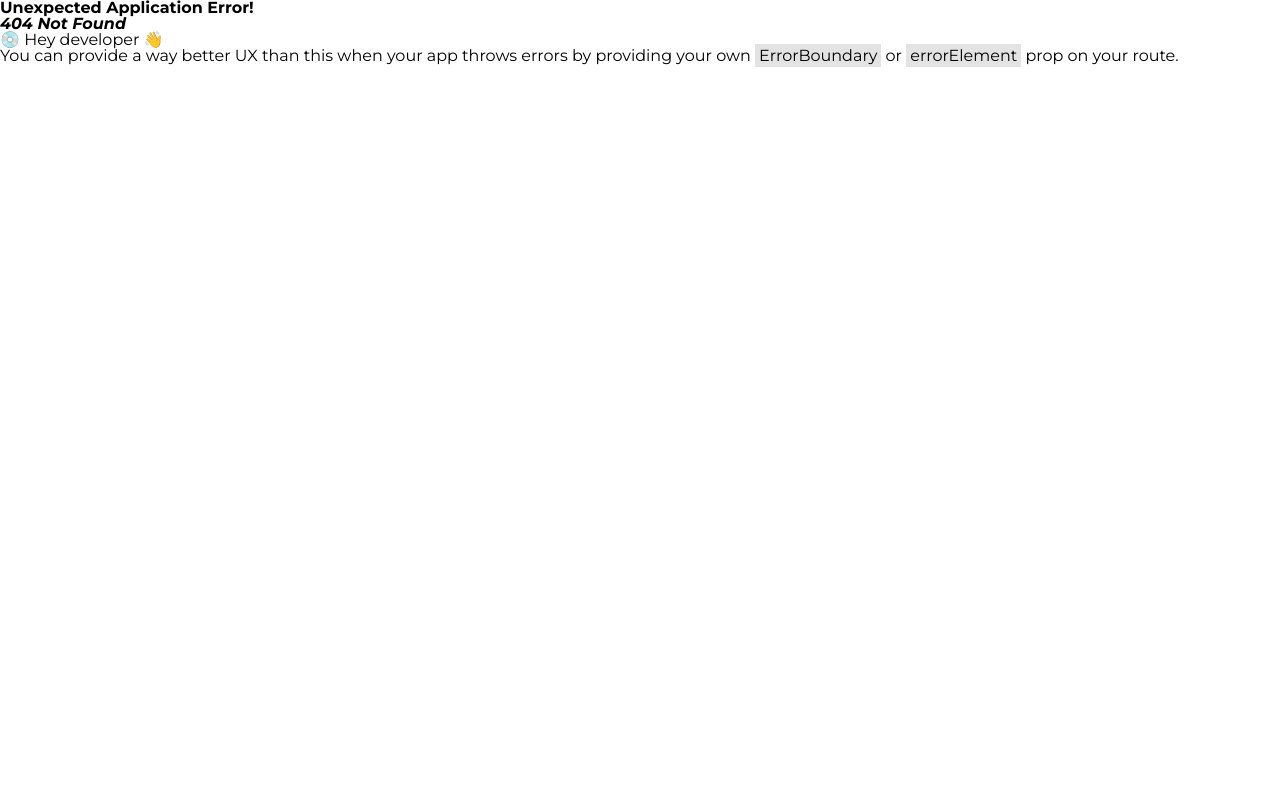
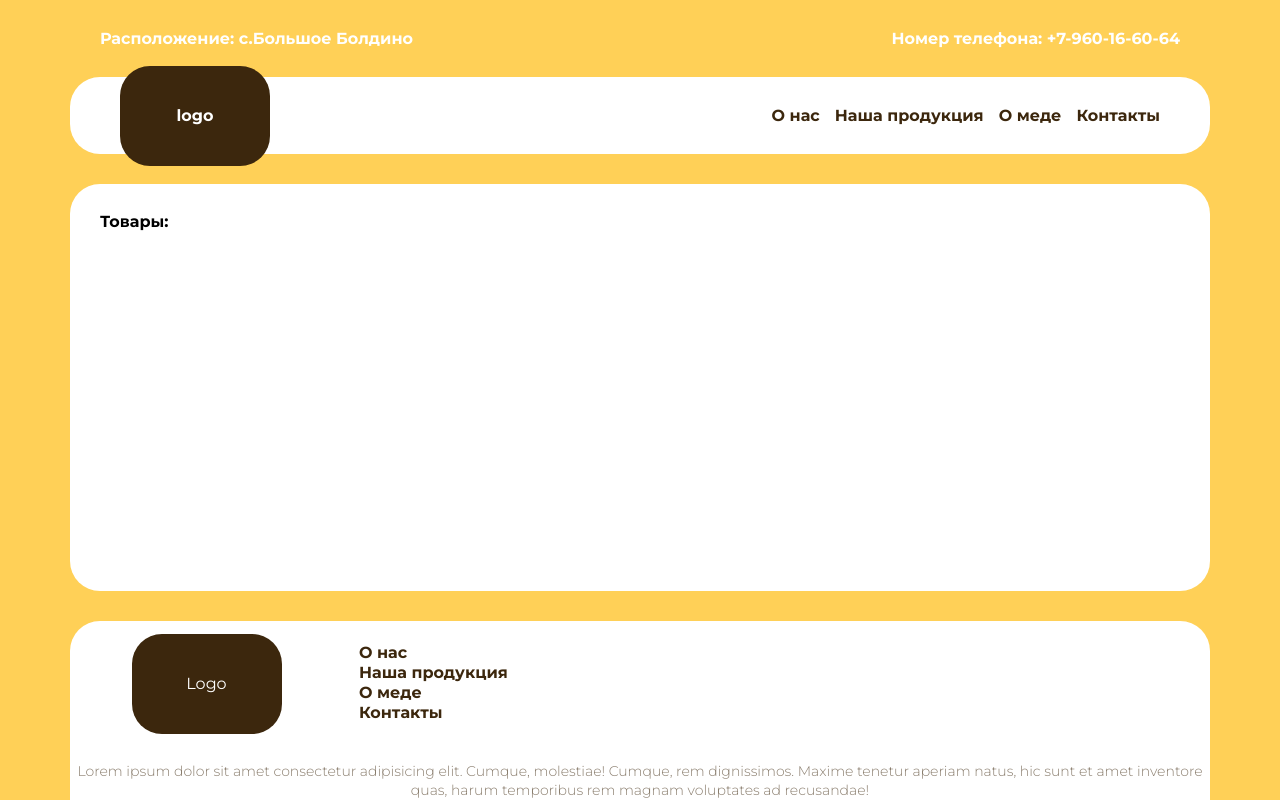
Before and after one commit to dhsoul13/honey_shop, a React (Create React App) app: page /shop in a window 1280 px wide. Before the commit this address had no page. Built offline with nearby package versions, Linux system fonts and the light colour scheme.

Commit message:
feat: :bug: Страница Shop Page

```diff
--- /dev/null
+++ b/src/components/screen/index.ts
@@ -0,0 +1 @@
+export * from './shopScreen';
--- /dev/null
+++ b/src/components/screen/shopScreen/index.tsx
@@ -0,0 +1,11 @@
+import styles from './shopScreen.module.scss';
+
+export const ShopScreen: React.FC = () => {
+  return (
+    <div className={styles.container}>
+      <div className={styles.content}>
+        <h2>Товары:</h2>
+      </div>
+    </div>
+  );
+};
--- /dev/null
+++ b/src/components/screen/shopScreen/shopScreen.module.scss
@@ -0,0 +1,10 @@
+@import 'src/styles/global.scss';
+
+.container {
+  @extend %container_with_white-bg;
+  height: 100%;
+
+  .content {
+    padding: 30px;
+  }
+}
--- a/src/components/ui/footer/footer.module.scss
+++ b/src/components/ui/footer/footer.module.scss
@@ -1,11 +1,11 @@
 @import 'src/styles/global.scss';
 
 .footer {
+  margin-top: 30px;
   .footer_container {
     @extend %container;
     background-color: $color_type_2;
     border-radius: 30px 30px 0px 0px;
-    padding: 0px 10px;
     .footer_link {
       display: flex;
       flex-direction: column;
--- a/src/router/router.tsx
+++ b/src/router/router.tsx
@@ -4,6 +4,7 @@ import { Footer, Header } from 'src/components';
 import { MainLayout } from 'src/components/layout/MainLauout';
 import { DevLayout } from 'src/components/layout/DevLayout';
 import { MainButton } from 'src/components/ui/buttons';
+import { ShopScreen } from 'src/components/screen';
 
 export const router = createBrowserRouter([
   {
@@ -13,6 +14,10 @@ export const router = createBrowserRouter([
       {
         index: true,
         element: <>Hello World</>,
+      },
+      {
+        path: routes.shop.path,
+        element: <ShopScreen />,
       },
     ],
   },
--- a/src/router/routes.tsx
+++ b/src/router/routes.tsx
@@ -9,9 +9,9 @@ export const routes: Record<string, IRoutes> = {
     path: '/',
   },
   about: { visibleNameRouter: 'О нас', path: './about' },
-  product: {
+  shop: {
     visibleNameRouter: 'Наша продукция',
-    path: '/product',
+    path: '/shop',
   },
   place: {
     visibleNameRouter: 'Наши пасики',
--- a/src/styles/global.scss
+++ b/src/styles/global.scss
@@ -13,6 +13,13 @@ $effect: 0.3s ease all;
   margin: 0 auto;
 }
 
+%container_with_white-bg {
+  max-width: 1140px;
+  margin: 0 auto;
+  background-color: #fff;
+  border-radius: 30px;
+}
+
 %link_hover {
   color: $primary;
   transition: $effect;
```
